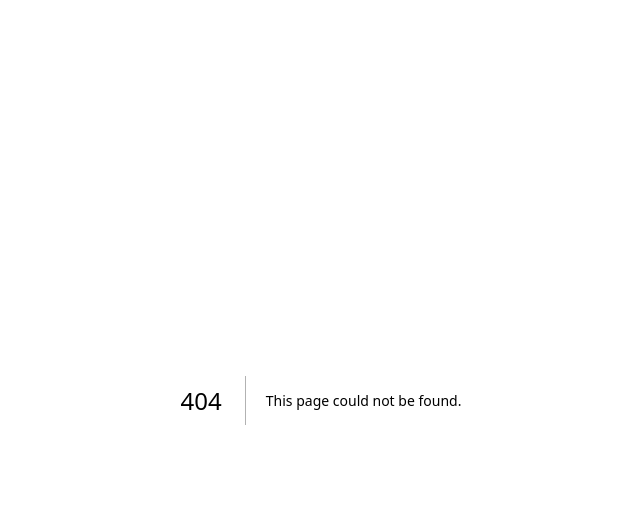
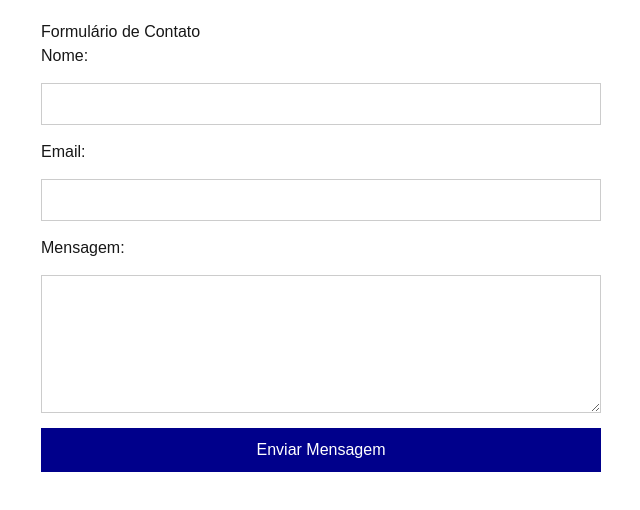
Before and after one commit to EdsonIFlores/curriculo-fullstack-frontend, a Next.js app: page /contact in a window 1280 px wide. Before the commit this address had no page. Shown: the top 510 px of the page, without its empty margins (319-959 px from the left). Built offline with nearby package versions, Linux system fonts and the light colour scheme.

Commit message:
Frontend: Formulário de contato React Funcional com API

```diff
--- /dev/null
+++ b/src/app/contact/page.tsx
@@ -0,0 +1,126 @@
+'use client'; // ⚠️ ESSENCIAL: Indica que este é um Componente Cliente para interatividade
+
+import React, { useState } from 'react';
+
+// URL do seu backend Node.js, rodando em outro terminal
+const API_URL = 'http://localhost:3001/contact';
+
+const ContactPage: React.FC = () => {
+  // 1. Estados para os campos do formulário
+  const [name, setName] = useState('');
+  const [email, setEmail] = useState('');
+  const [message, setMessage] = useState('');
+
+  // 2. Estados para o feedback ao usuário
+  const [status, setStatus] = useState('');
+  const [isSuccess, setIsSuccess] = useState(false);
+
+  const handleSubmit = async (e: React.FormEvent) => {
+    e.preventDefault(); // Previne o recarregamento padrão da página
+
+    setStatus('Enviando...');
+    setIsSuccess(false);
+
+    const formData = { name, email, message };
+
+    try {
+      // 3. Chamada à API (fetch)
+      const response = await fetch(API_URL, {
+        method: 'POST',
+        headers: {
+          'Content-Type': 'application/json', // Diz ao backend que os dados são JSON
+        },
+        body: JSON.stringify(formData), // Converte o objeto JavaScript em JSON
+      });
+
+      const result = await response.json();
+
+      if (response.ok) {
+        // Sucesso (Status 201)
+        setStatus('✅ Mensagem enviada com sucesso! Em breve entrarei em contato.');
+        setIsSuccess(true);
+
+        // Limpar o formulário
+        setName('');
+        setEmail('');
+        setMessage('');
+      } else {
+        // Erro do servidor (Status 4xx ou 5xx)
+        setStatus(`❌ Erro ao enviar: ${result.message || 'Erro desconhecido. Verifique o console.'}`);
+        setIsSuccess(false);
+      }
+    } catch (error) {
+      // 4. Erro de Rede (Geralmente CORS ou o backend não está rodando)
+      console.error('Erro de conexão:', error);
+      setStatus('🚨 Erro de conexão. Seu servidor Node.js (Backend) está rodando na porta 3001?');
+      setIsSuccess(false);
+    }
+  };
+
+  return (
+    <div style={{ padding: '20px', maxWidth: '600px', margin: '0 auto', fontFamily: 'Arial, sans-serif' }}>
+      <h2>Formulário de Contato</h2>
+
+      {/* Exibição da Mensagem de Status */}
+      {status && (
+        <p style={{
+          color: isSuccess ? 'green' : 'red',
+          fontWeight: 'bold',
+          border: `1px solid ${isSuccess ? 'green' : 'red'}`,
+          padding: '10px',
+          borderRadius: '5px'
+        }}>
+          {status}
+        </p>
+      )}
+
+      <form onSubmit={handleSubmit} style={{ display: 'flex', flexDirection: 'column', gap: '15px' }}>
+
+        <label htmlFor="name">Nome:</label>
+        <input
+          type="text"
+          id="name"
+          value={name}
+          onChange={(e) => setName(e.target.value)}
+          required
+          style={{ padding: '8px', border: '1px solid #ccc' }}
+        />
+
+        <label htmlFor="email">Email:</label>
+        <input
+          type="email"
+          id="email"
+          value={email}
+          onChange={(e) => setEmail(e.target.value)}
+          required
+          style={{ padding: '8px', border: '1px solid #ccc' }}
+        />
+
+        <label htmlFor="message">Mensagem:</label>
+        <textarea
+          rows={5}
+          id="message"
+          value={message}
+          onChange={(e) => setMessage(e.target.value)}
+          required
+          style={{ padding: '8px', border: '1px solid #ccc' }}
+        />
+
+        <button
+          type="submit"
+          style={{
+            padding: '10px',
+            backgroundColor: 'darkblue',
+            color: 'white',
+            border: 'none',
+            cursor: 'pointer'
+          }}
+        >
+          Enviar Mensagem
+        </button>
+      </form>
+    </div>
+  );
+};
+
+export default ContactPage;
```
